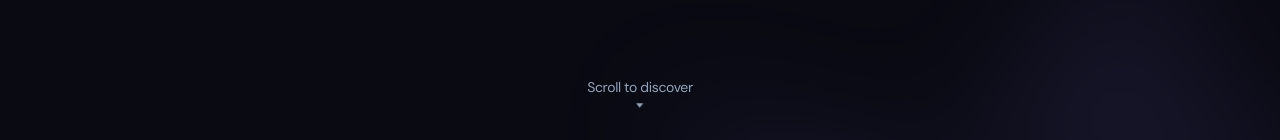
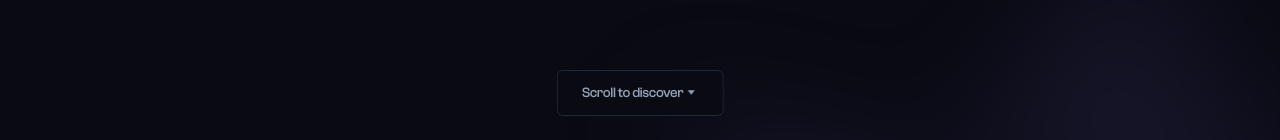
Before and after one commit to ericledevhub/developer-portfolio, a Next.js app: page / in a window 1280 px wide. Shown: the part 660-800 px from the top of the page. Built offline with nearby package versions, Linux system fonts and the light colour scheme.

Commit message:
Scroll down button

```diff
--- a/src/pages/index.tsx
+++ b/src/pages/index.tsx
@@ -286,8 +286,13 @@ export default function Home() {
                 isScrolled && styles["scroll--hidden"],
               )}
             >
-              Scroll to discover{" "}
-              <TriangleDownIcon className="mt-1 animate-bounce" />
+              <Button
+                variant="outline"
+                onClick={() => scrollTo(document.querySelector("#about"))}
+              >
+                Scroll to discover{" "}
+                <TriangleDownIcon className="mt-1 animate-bounce" />
+              </Button>
             </div>
           </div>
           <div
```
